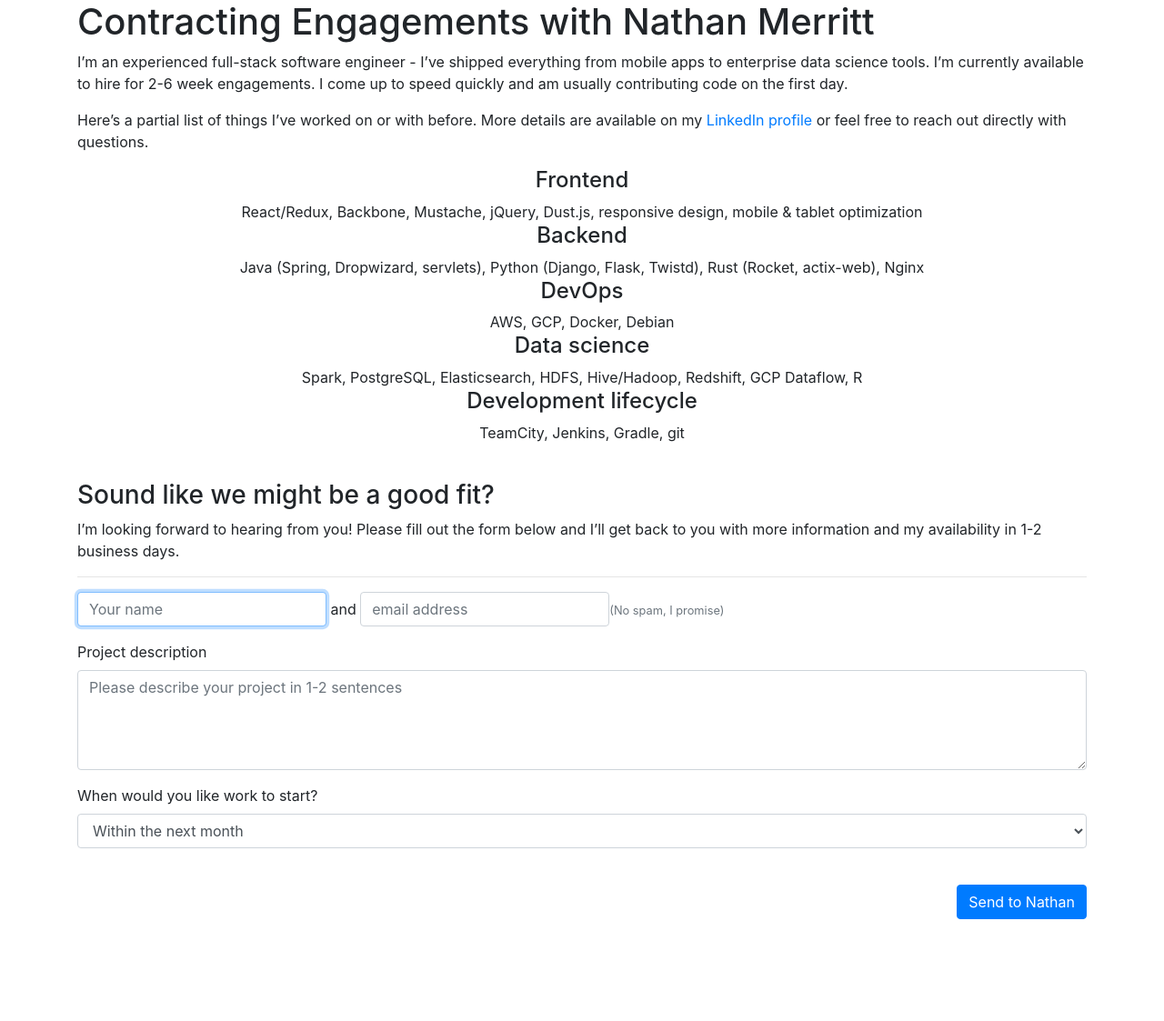
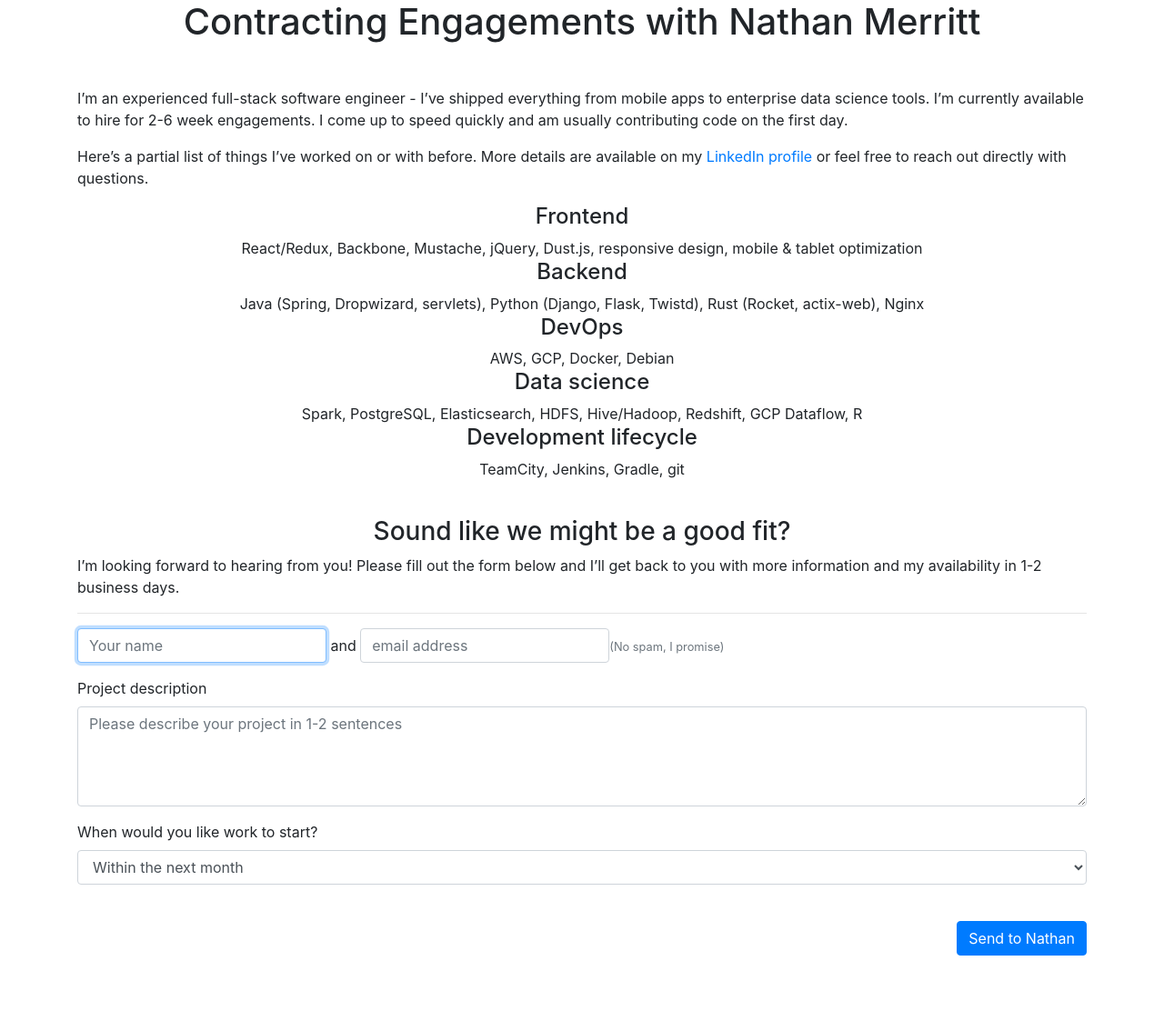
Before and after one commit to gnmerritt/gnmerritt.net, a Jekyll site: the page built from contracting.markdown, in a window 1280 px wide. Shown: the whole page at 91% size. Built offline with Jekyll 4.4.1, drawn with Linux system fonts in a browser that asks for light colours; comment, search, counter and statistics services are not loaded; before the commit the page ends 1011 px from its top, so only the background shows below that.

Commit message:
minor layout tweaks

```diff
--- a/_layouts/hiring.html
+++ b/_layouts/hiring.html
@@ -18,6 +18,10 @@
 <div class="container">
   {{ content }}
 </div>
+
+<br>
+<br>
+<br>
 
 <script
   src="https://cdnjs.cloudflare.com/ajax/libs/popper.js/1.14.3/umd/popper.min.js"
--- a/contracting.markdown
+++ b/contracting.markdown
@@ -3,7 +3,8 @@ layout: hiring
 title: Hire Nathan Merritt
 ---
 
-# Contracting Engagements with Nathan Merritt
+<h1 class="text-center">Contracting Engagements with Nathan Merritt</h1>
+<br>
 
 I'm an experienced full-stack software engineer - I've shipped everything from
 mobile apps to enterprise data science tools. I'm currently available to hire
@@ -33,7 +34,7 @@ free to reach out directly with questions.
 
 <br>
 
-### Sound like we might be a good fit?
+<h3 class="text-center">Sound like we might be a good fit?</h3>
 
 I'm looking forward to hearing from you! Please fill out the form below and I'll
 get back to you with more information and my availability in 1-2 business days.
```
